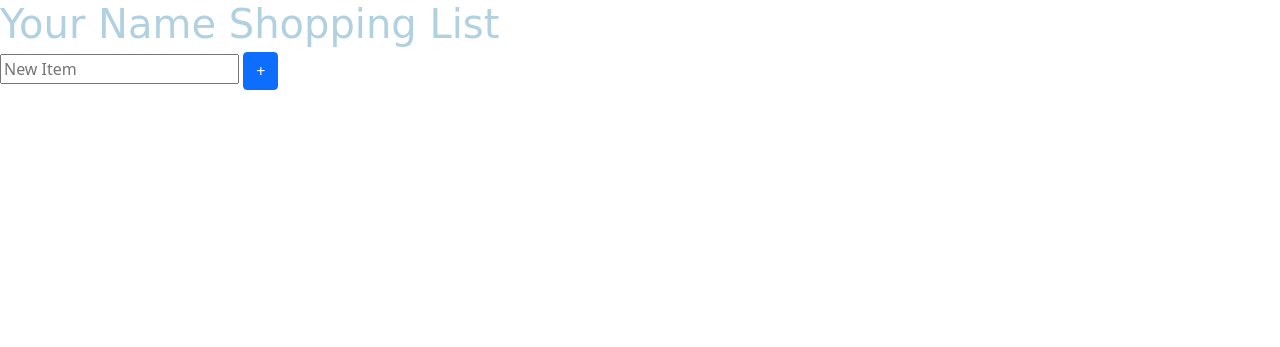
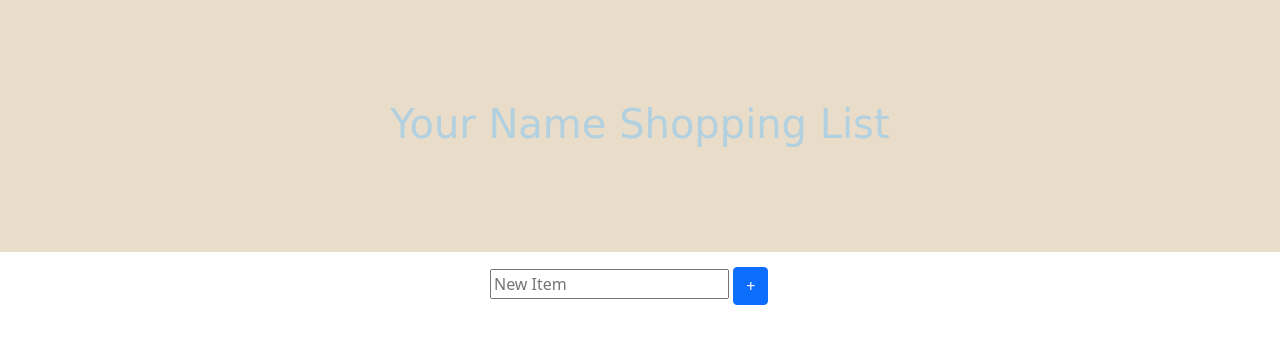
Before and after one commit to gina-cooper/Project, a plain HTML site: page shoppinglist.html in a window 1280 px wide. Drawn offline with nearby package versions, Linux system fonts and the light colour scheme.

Commit message:
Module 3a

```diff
--- a/shoppinglist.html
+++ b/shoppinglist.html
@@ -15,7 +15,9 @@
 
 <body >
     <div class="jumbotron">
+        <div class="header">
         <h1 class="h1 mb-1 font-weight-normal">Your Name Shopping List</h1>
+        </div>
 	</div>
 	<div class = "mylist">
 	    <input type="text"  id="newItem" placeholder="New Item"  />
--- a/styles.css
+++ b/styles.css
@@ -99,3 +99,21 @@ body {
     background: #125688;
     color: white;
   }
+
+  .header {
+    font-family: Arvo;
+    text-align: center;
+}
+  .mylist {
+    width: 100%;
+    max-width: 330px;
+    padding: 15px;
+    margin: 0 auto;
+  }
+
+  .jumbotron {
+    text-align: center;
+    background-color: #E9DCC9;
+    padding-top: 100px;
+    padding-bottom: 100px;
+  }
```
